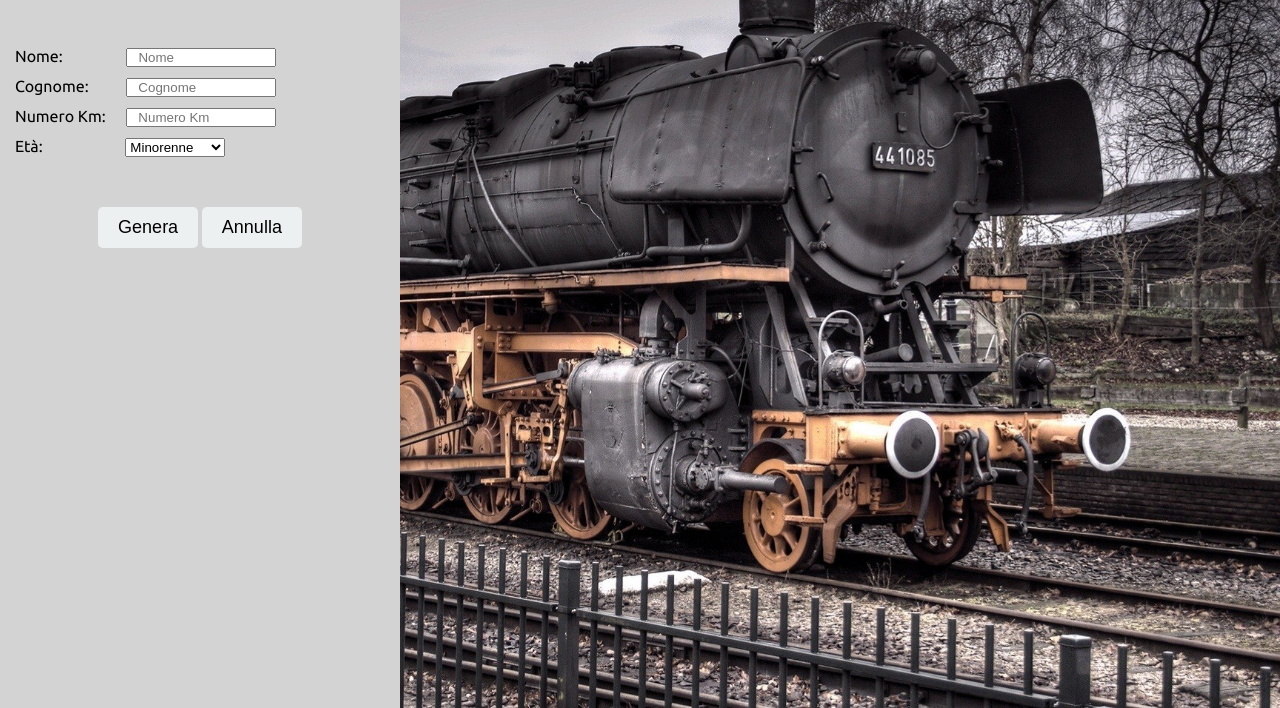
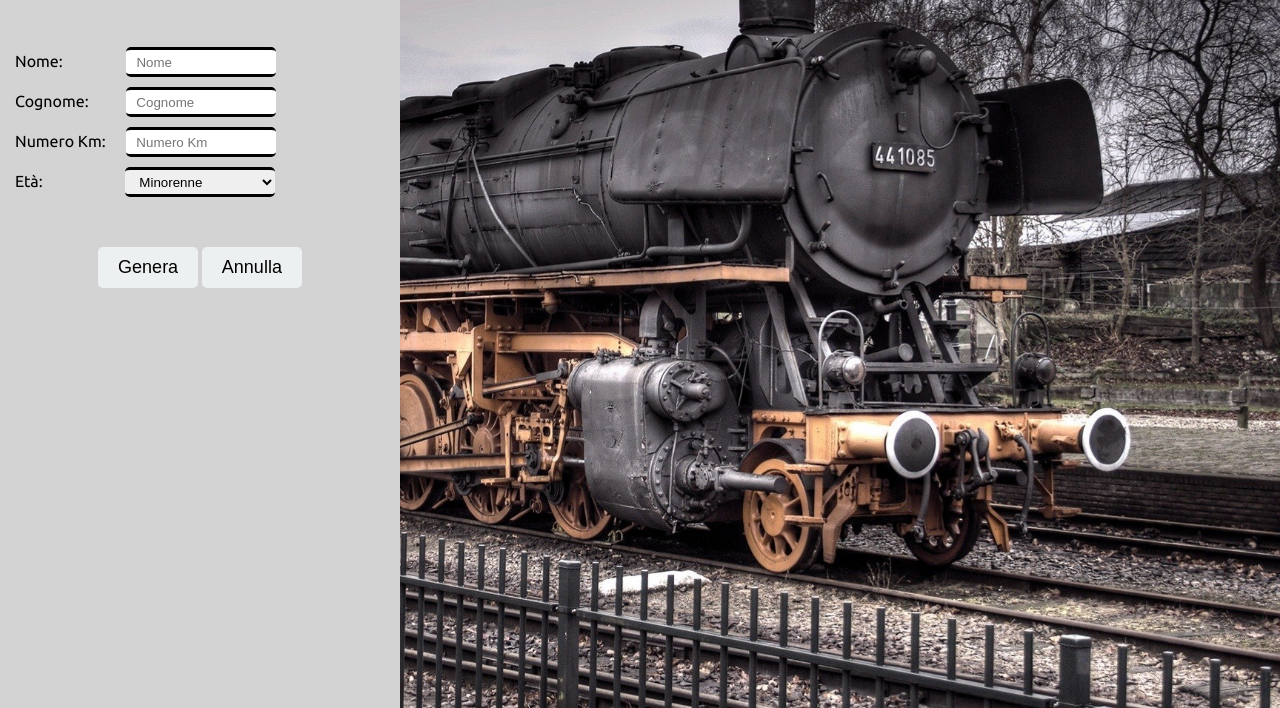
Before and after one commit to Alessio-source/js-biglietto-treno-form, a plain HTML site: page index.html in a window 1280 px wide. Shown: the part 92-800 px from the top of the page. Drawn offline with Linux system fonts and the light colour scheme.

Commit message:
css input e select

```diff
--- a/css/style.css
+++ b/css/style.css
@@ -40,6 +40,13 @@ main {
 
 .box .element select {
   margin-left: 79px;
+  width: 150px;
+  height: 30px;
+  padding: 0 10px;
+  border: none;
+  border-radius: 5px;
+  border-top: 3px solid black;
+  border-bottom: 3px solid black;
 }
 
 .box .element:not(:last-of-type) {
@@ -48,7 +55,12 @@ main {
 
 .box .element input {
   width: 150px;
+  height: 30px;
   padding: 0 10px;
+  border: none;
+  border-radius: 5px;
+  border-top: 3px solid black;
+  border-bottom: 3px solid black;
 }
 
 .box .element:last-of-type {
@@ -71,7 +83,7 @@ main {
   margin: 0 auto;
   padding: 15px;
   border-radius: 5px;
-  box-shadow: 0 0 5px 2px grey;
+  box-shadow: 0 0 5px 2px black;
 }
 
 #ticket p:not(:last-child){
```
